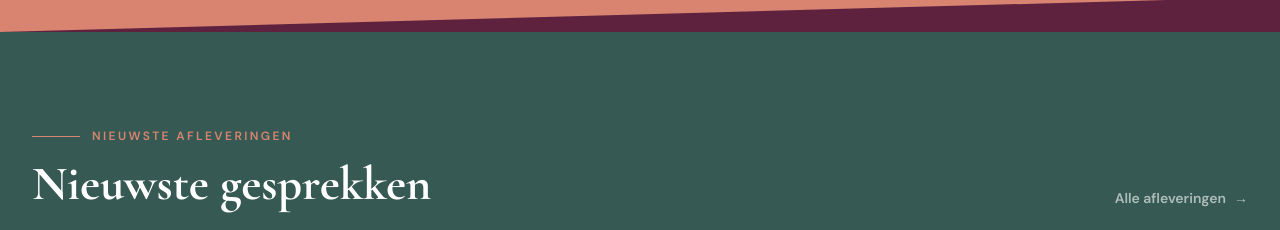
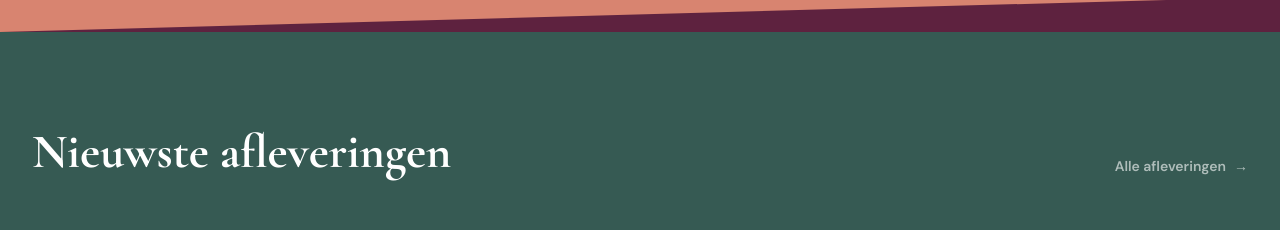
Before and after one commit to RudyN023/bloedband-en-bedrijfsvoering, a Next.js app: page / in a window 1280 px wide. Shown: the part 1082-1312 px from the top of the page. Built offline with nearby package versions, Linux system fonts and the light colour scheme.

Commit message:
Remove duplicate label above 'Nieuwste afleveringen' heading
Co-Authored-By: Claude Opus 4.6 <noreply@anthropic.com>

```diff
--- a/app/page.tsx
+++ b/app/page.tsx
@@ -322,14 +322,8 @@ export default function Home() {
           <AnimateIn>
           <div className="flex items-end justify-between mb-14">
             <div>
-              <div className="flex items-center gap-3 mb-4">
-                <div className="h-px w-12 bg-bb-salmon" />
-                <span className="font-body text-bb-salmon text-xs font-semibold tracking-[0.2em] uppercase">
-                  Nieuwste afleveringen
-                </span>
-              </div>
               <h2 className="font-display text-white text-4xl lg:text-5xl font-bold">
-                Nieuwste gesprekken
+                Nieuwste afleveringen
               </h2>
             </div>
             <Link
```
